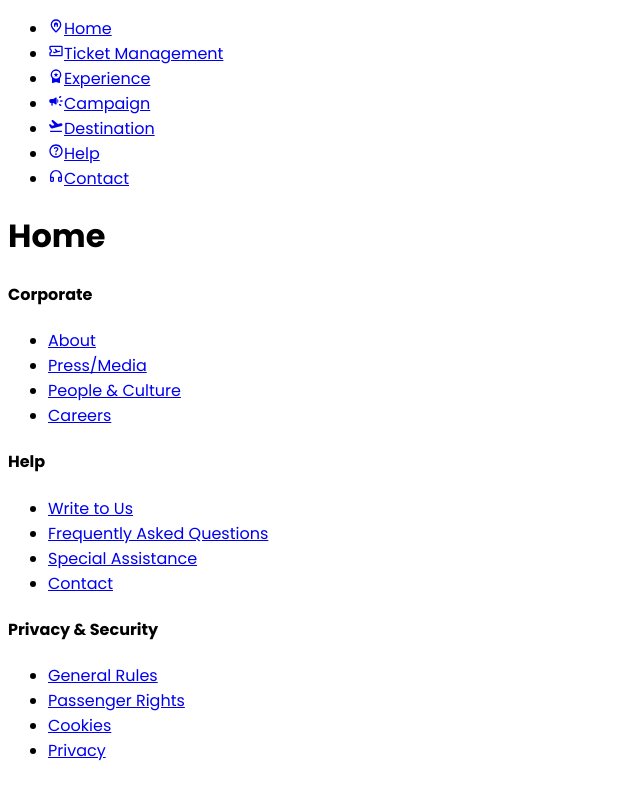
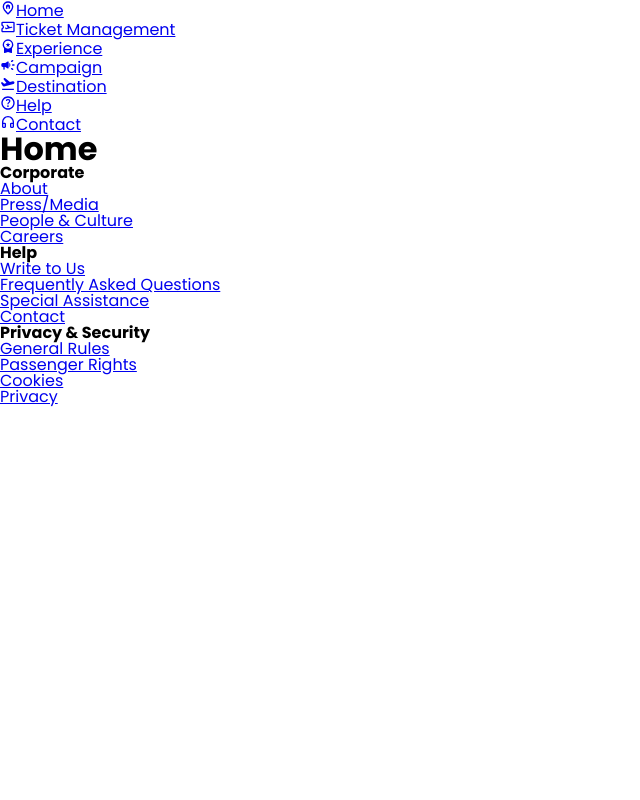
Before and after one commit to Gauravpatil1305/flightbooking, a Next.js app: page / in a window 1280 px wide. Shown: the whole page, without its empty margins (0-640 px from the left). Built offline with nearby package versions, Linux system fonts and the light colour scheme.

Commit message:
Update
Updated for styles.

```diff
--- /dev/null
+++ b/src/styles/container.scss
@@ -0,0 +1,51 @@
+$breakpoints: (
+    "xs": 0,
+    "sm": 576px,
+    "md": 768px,
+    "lg": 992px,
+    "xl": 1200px,
+    "xxl": 1400px,
+);
+
+$container-max-widths: (
+    "sm": 540px,
+    "md": 720px,
+    "lg": 960px,
+    "xl": 1140px,
+    "xxl": 1320px,
+);
+
+.container {
+    width: 100%;
+    margin-right: auto;
+    margin-left: auto;
+    padding-right: 15px;
+    padding-left: 15px;
+    @each $breakpoint, $width in $container-max-widths {
+        @media (min-width: map-get($breakpoints, $breakpoint)) {
+            max-width: $width;
+        }
+    }
+}
+
+.container-fluid {
+    width: 100% !important;
+    margin-right: auto;
+    margin-left: auto;
+    padding-right: 15px;
+    padding-left: 15px;
+}
+
+@each $breakpoint, $min-width in $breakpoints {
+    .container-#{$breakpoint} {
+        width: 100%;
+        margin-right: auto;
+        margin-left: auto;
+        padding-right: 15px;
+        padding-left: 15px;
+
+        @if map-has-key($container-max-widths, $breakpoint) {
+            max-width: map-get($container-max-widths, $breakpoint);
+        }
+    }
+}
--- /dev/null
+++ b/src/styles/reset.scss
@@ -0,0 +1,53 @@
+* {
+    margin: 0;
+    padding: 0;
+    box-sizing: border-box;
+}
+
+article,
+aside,
+details,
+figcaption,
+figure,
+footer,
+header,
+hgroup,
+nav,
+section {
+    display: block;
+}
+
+body {
+    line-height: 1;
+    font-family: sans-serif;
+}
+
+ol,
+ul {
+    list-style: none;
+}
+
+blockquote,
+q {
+    quotes: none;
+}
+
+blockquote:before,
+blockquote:after,
+q:before,
+q:after {
+    content: "";
+    content: none;
+}
+
+table {
+    border-collapse: collapse;
+    border-spacing: 0;
+}
+
+img,
+video {
+    max-width: 100%;
+    height: auto;
+    display: block;
+}
--- a/src/styles/styles.scss
+++ b/src/styles/styles.scss
@@ -1,4 +1,6 @@
 @import "variables";
+@import "reset";
+@import "container";
 
 body {
     @include font;
```
